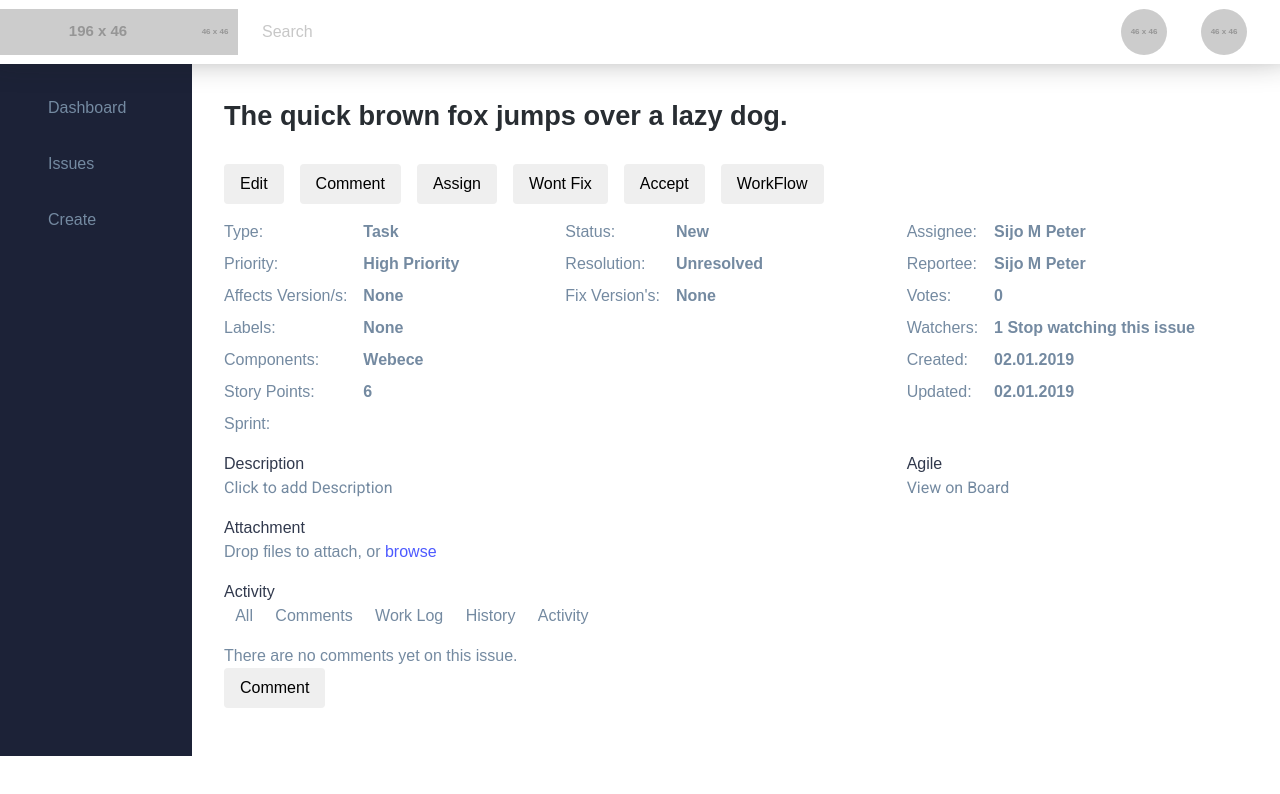
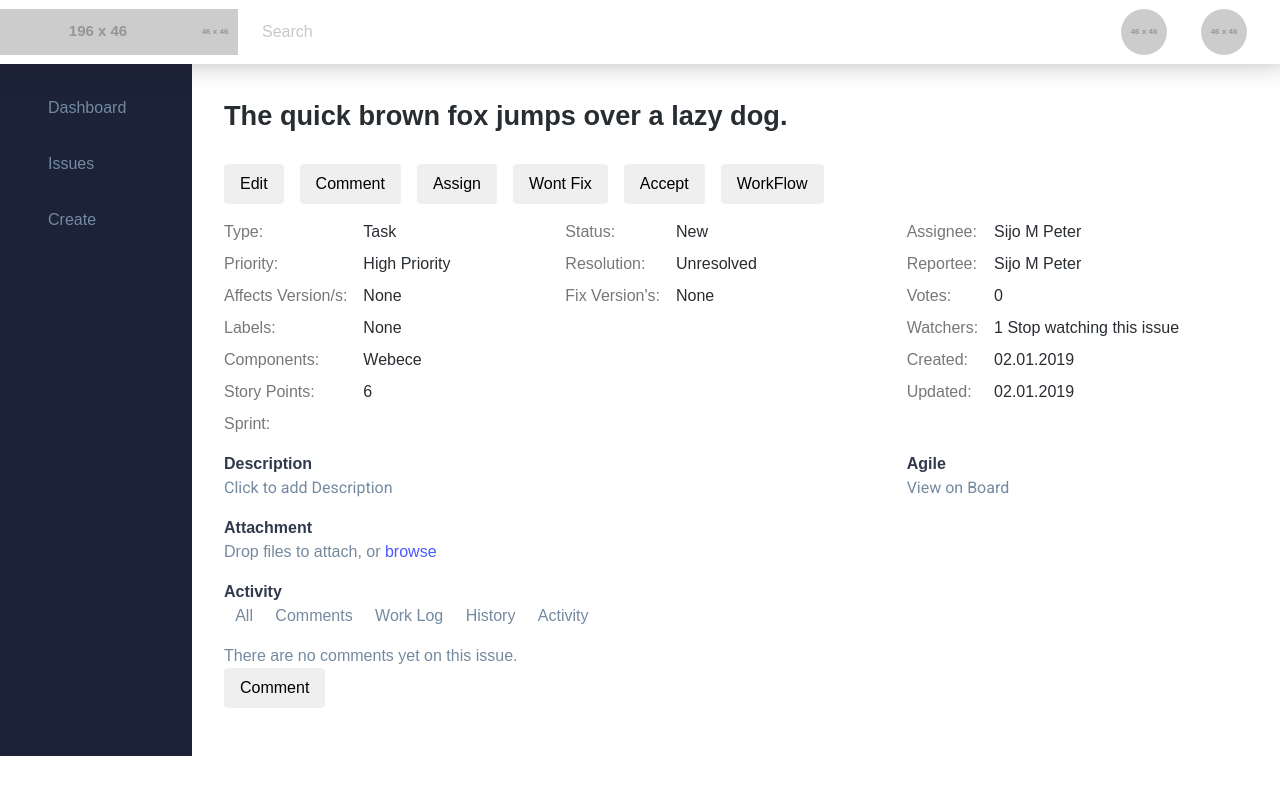
Before and after one commit to Aarvi28/Issue-Tracker, an Angular app: page /issues in a window 1280 px wide. Shown: the top 794 px of the page. Built offline with nearby package versions, Linux system fonts and the light colour scheme; a web font is replaced by a local one.

Commit message:
improved typography of issue details page

```diff
--- a/src/app/issue-card-mini/issue-card-mini.component.html
+++ b/src/app/issue-card-mini/issue-card-mini.component.html
@@ -1,4 +1,4 @@
-<div class="card container">
+<div class="card container" routerLink="/issues">
     <div class="card__id" *ngIf="showAssignee">Id: {{ issueData.id }}</div>
     <div class="card__date" *ngIf="showAssignee">{{ issueData.date }}</div>
   <h3>{{ issueData.heading }}</h3>
--- a/src/app/issue-details/issue-details.component.css
+++ b/src/app/issue-details/issue-details.component.css
@@ -47,3 +47,11 @@ section {
 .activity-section li {
   margin: 0 .7em;
 }
+
+strong {
+  font-weight: 500;
+}
+
+h3 {
+  font-weight: 600;
+}
--- a/src/styles/global.css
+++ b/src/styles/global.css
@@ -12,6 +12,7 @@ html, body {
 }
 
 .card {
+  cursor: pointer;
   padding: 1em;
 }
 
--- a/src/styles/theme.css
+++ b/src/styles/theme.css
@@ -26,7 +26,7 @@ body {
   color: #748AA1;
 }
 
-h1, h2, label, .card__id {
+h1, h2, label, .card__id, strong {
   color: #282D32;
 }
 
@@ -81,3 +81,8 @@ h2 {
 p {
   font-family: 'Roboto', sans-serif;
 }
+
+.details-container .key {
+  color: #53575B;
+  opacity: 0.8;
+}
```
